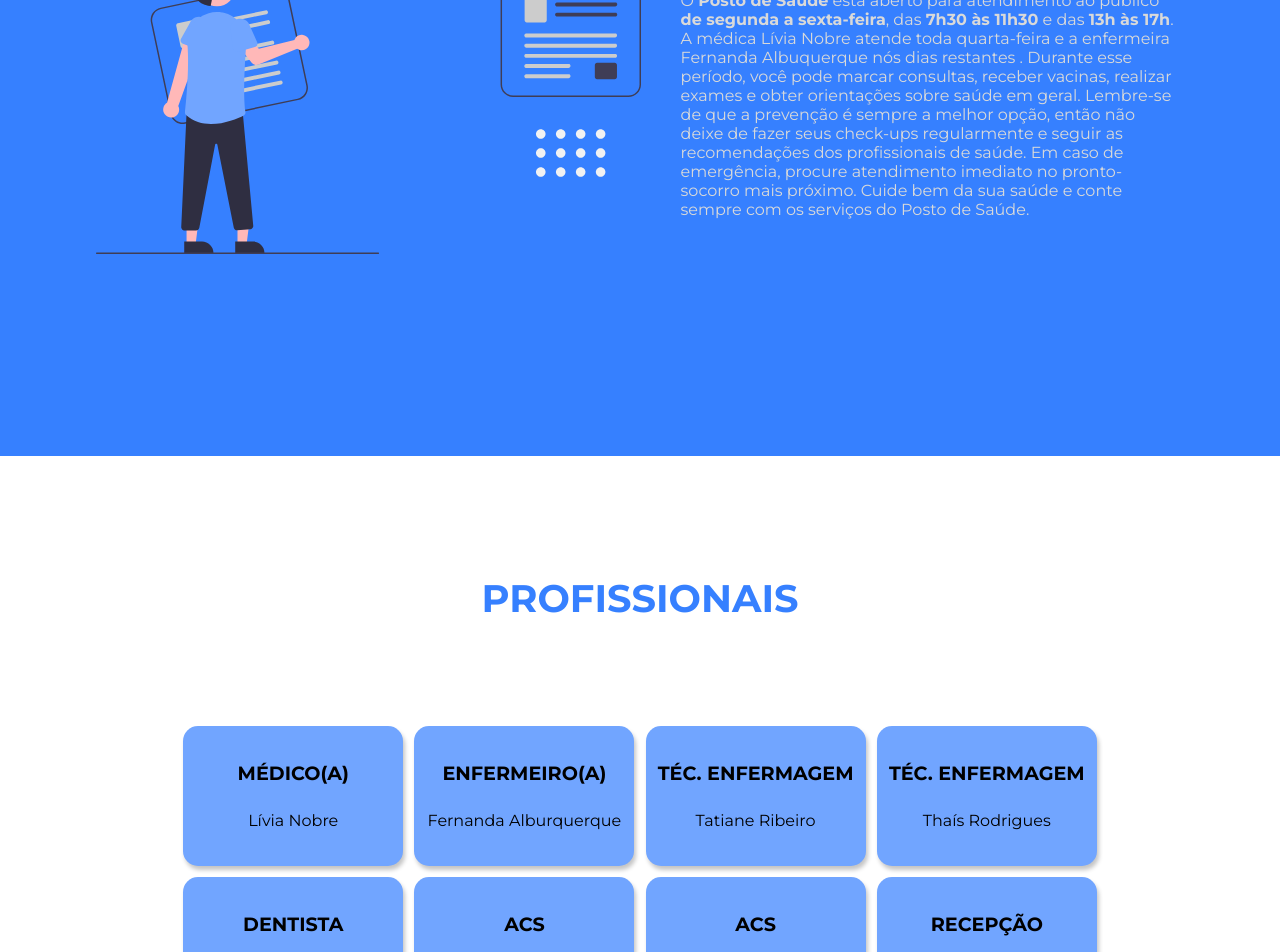
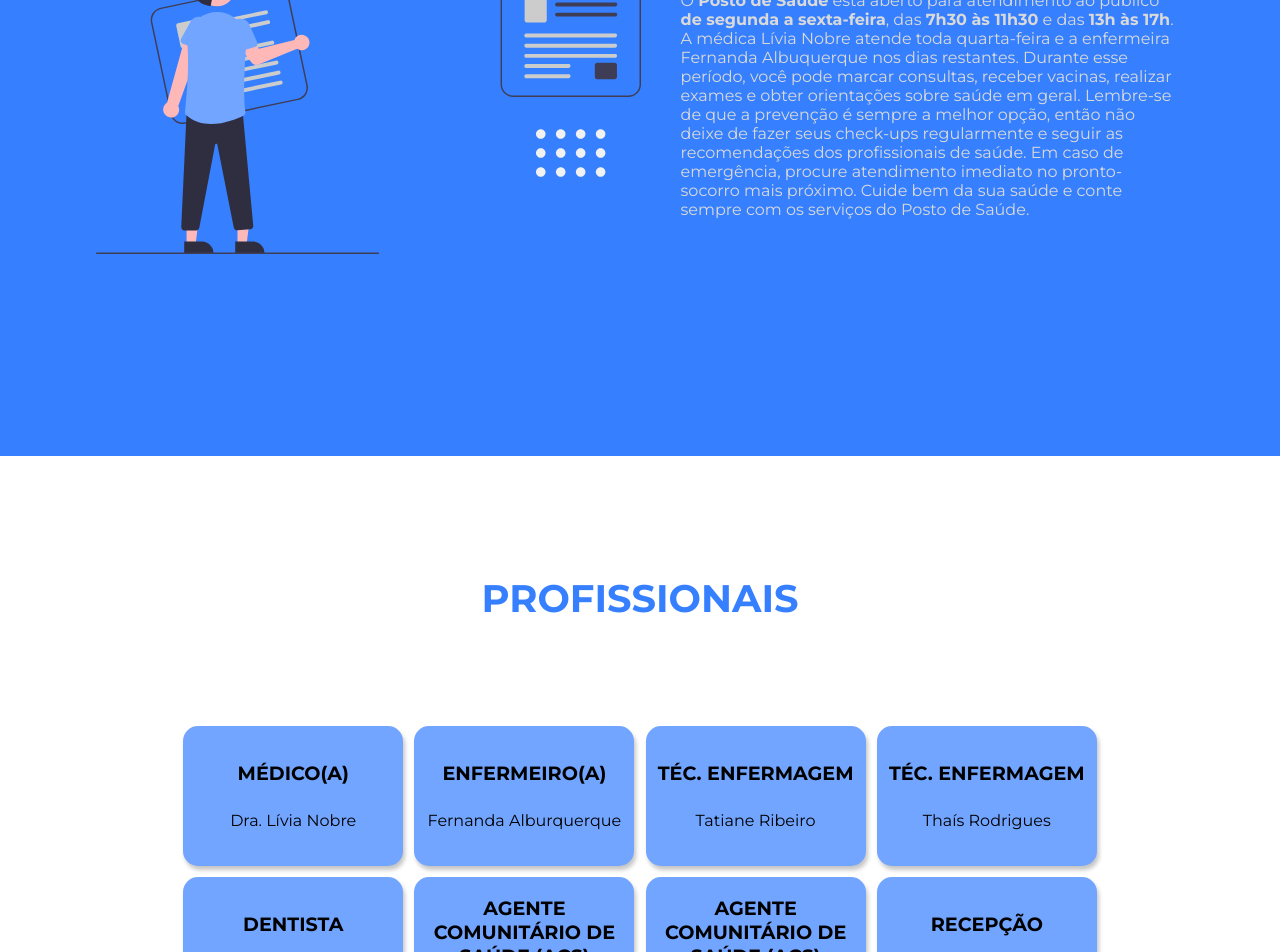
Before and after one commit to nathansouza7/LP-Posto-de-Saude, a React (Vite) app: page / in a window 1280 px wide. Shown: the part 1848-2800 px from the top of the page. Built offline with nearby package versions, Linux system fonts and the light colour scheme.

Commit message:
spelling mistakes corrected

```diff
--- a/src/components/Contact.jsx
+++ b/src/components/Contact.jsx
@@ -12,7 +12,7 @@ export function Contact() {
                     <span>Cep: 62375-000</span>
                 </div>
                 <div className={styles["content-box"]}>
-                    <span>Unidade Basica De Saude</span>
+                    <span>Unidade Básica De Saúde</span>
                     <span>CNES: 9465626</span>
                 </div>
             </div>
--- a/src/components/Navbar.jsx
+++ b/src/components/Navbar.jsx
@@ -26,7 +26,7 @@ export function Navbar() {
     const [isSticky, setSticky] = useState(false);
     const menuOptions = [
         {
-            text: "Inicio",
+            text: "Início",
             icon: <HomeIcon />,
             link: "#home",
         },
@@ -67,7 +67,7 @@ export function Navbar() {
     return (
         <nav className={`${styles.nav} ${isSticky ? styles.navFixed : ""}`}>
             <div className={styles["navbar-links-container"]}>
-                <AnchorLink href="#home">Inicio</AnchorLink>
+                <AnchorLink href="#home">Início</AnchorLink>
                 <AnchorLink href="#services">Serviços</AnchorLink>
                 <AnchorLink href="#timetable">Horários</AnchorLink>
                 <AnchorLink href="#professionals">Profissionais</AnchorLink>
--- a/src/components/OpeningHours.jsx
+++ b/src/components/OpeningHours.jsx
@@ -17,7 +17,7 @@ export function OpeningHours() {
                         <strong>7h30 às 11h30</strong> e das{" "}
                         <strong>13h às 17h</strong>. A médica Lívia Nobre atende
                         toda quarta-feira e a enfermeira Fernanda Albuquerque
-                        nós dias restantes . Durante esse período, você pode
+                        nos dias restantes. Durante esse período, você pode
                         marcar consultas, receber vacinas, realizar exames e
                         obter orientações sobre saúde em geral. Lembre-se de que
                         a prevenção é sempre a melhor opção, então não deixe de
--- a/src/components/Professionals.jsx
+++ b/src/components/Professionals.jsx
@@ -3,16 +3,16 @@ import styles from "./Professionals.module.css";
 
 export function Professionals() {
     const contents = [
-        { title: "MÉDICO(A)", content: "Lívia Nobre" },
+        { title: "MÉDICO(A)", content: "Dra. Lívia Nobre" },
         { title: "ENFERMEIRO(A)", content: "Fernanda Alburquerque" },
         { title: "TÉC. ENFERMAGEM", content: "Tatiane Ribeiro" },
         { title: "TÉC. ENFERMAGEM", content: "Thaís Rodrigues" },
-        { title: "DENTISTA", content: "Loed Aguiar" },
-        { title: "ACS", content: "Luciene" },
-        { title: "ACS", content: "Edinalva" },
+        { title: "DENTISTA", content: "Joeder Aguiar" },
+        { title: "AGENTE COMUNITÁRIO DE SAÚDE (ACS)", content: "Luciene" },
+        { title: "AGENTE COMUNITÁRIO DE SAÚDE (ACS)", content: "Edinalva" },
         { title: "RECEPÇÃO", content: "Tatiane Pereira" },
         { title: "AUXILIAR EM SAÚDE BUCAL (ASB)", content: "Socorro Correia" },
-        { title: "GERENTE", content: "Bruna" },
+        { title: "GERENTE", content: "Bruna Fontenele" },
         { title: "MOTORISTA", content: "Jarilon" },
         { title: "ATENDENTE DE FAMÁCIA", content: "-" },
 
```
Also changed, not shown: src/assets/card-11.jpg.
